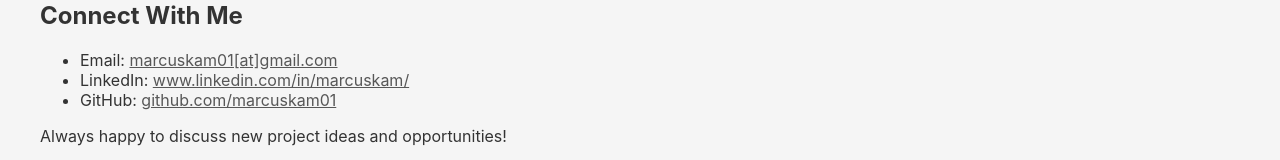
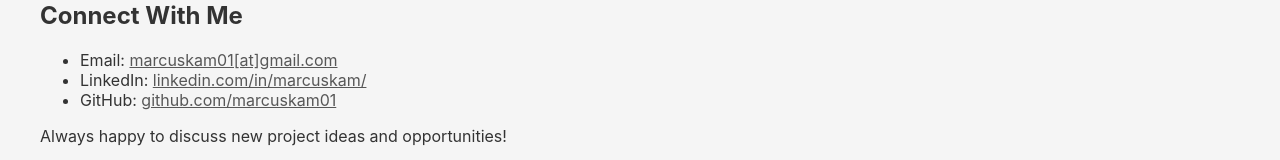
Before and after one commit to marcuskam01/marcuskam01.github.io, a React (Vite) app: page /#/contact in a window 1280 px wide. Shown: the part 217-377 px from the top of the page. Built offline with nearby package versions, Linux system fonts and the light colour scheme.

Commit message:
contact me

```diff
--- a/src/pages/Contact.jsx
+++ b/src/pages/Contact.jsx
@@ -22,7 +22,7 @@
             Email: <a href="mailto:marcuskam01@gmail.com" className="textlink">marcuskam01[at]gmail.com</a>
           </li>
           <li>
-            LinkedIn: <a href="https://www.linkedin.com/in/marcuskam/" className="textlink" target="_blank" rel="noopener noreferrer">www.linkedin.com/in/marcuskam/</a>
+            LinkedIn: <a href="https://www.linkedin.com/in/marcuskam/" className="textlink" target="_blank" rel="noopener noreferrer">linkedin.com/in/marcuskam/</a>
           </li>
           <li>
             GitHub: <a href="https://github.com/marcuskam01" className="textlink" target="_blank" rel="noopener noreferrer">github.com/marcuskam01</a>
```
